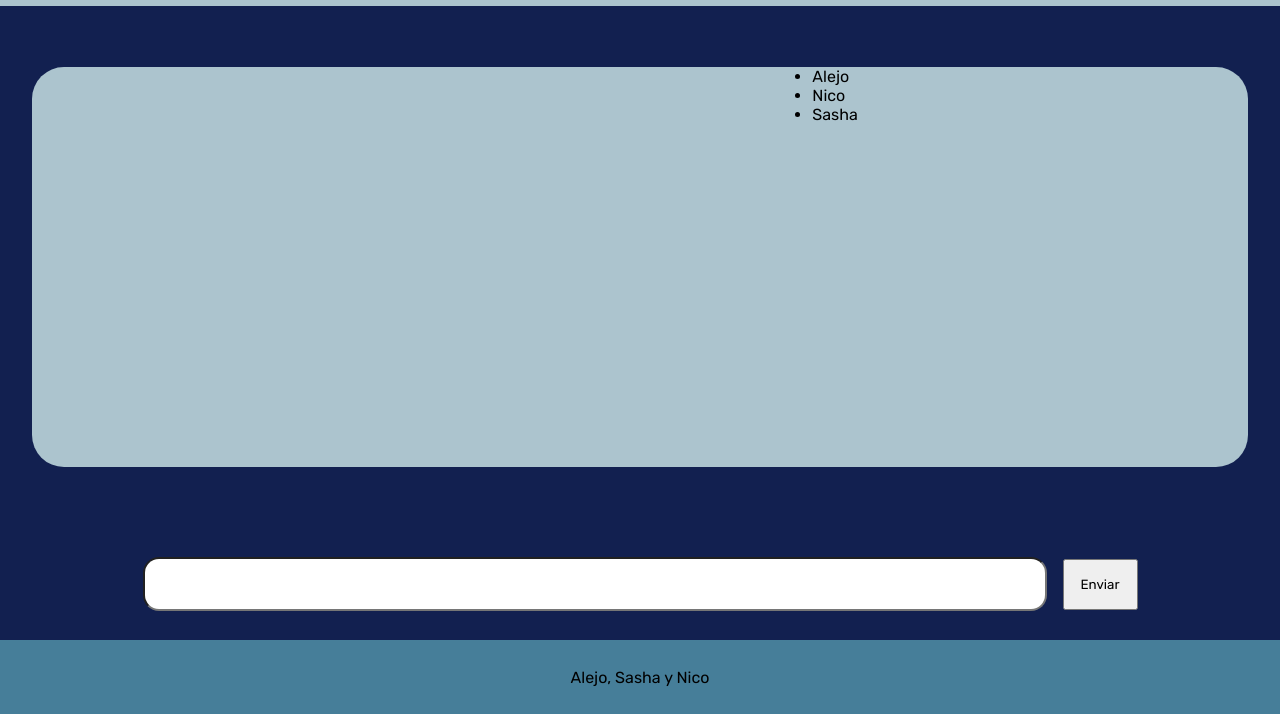
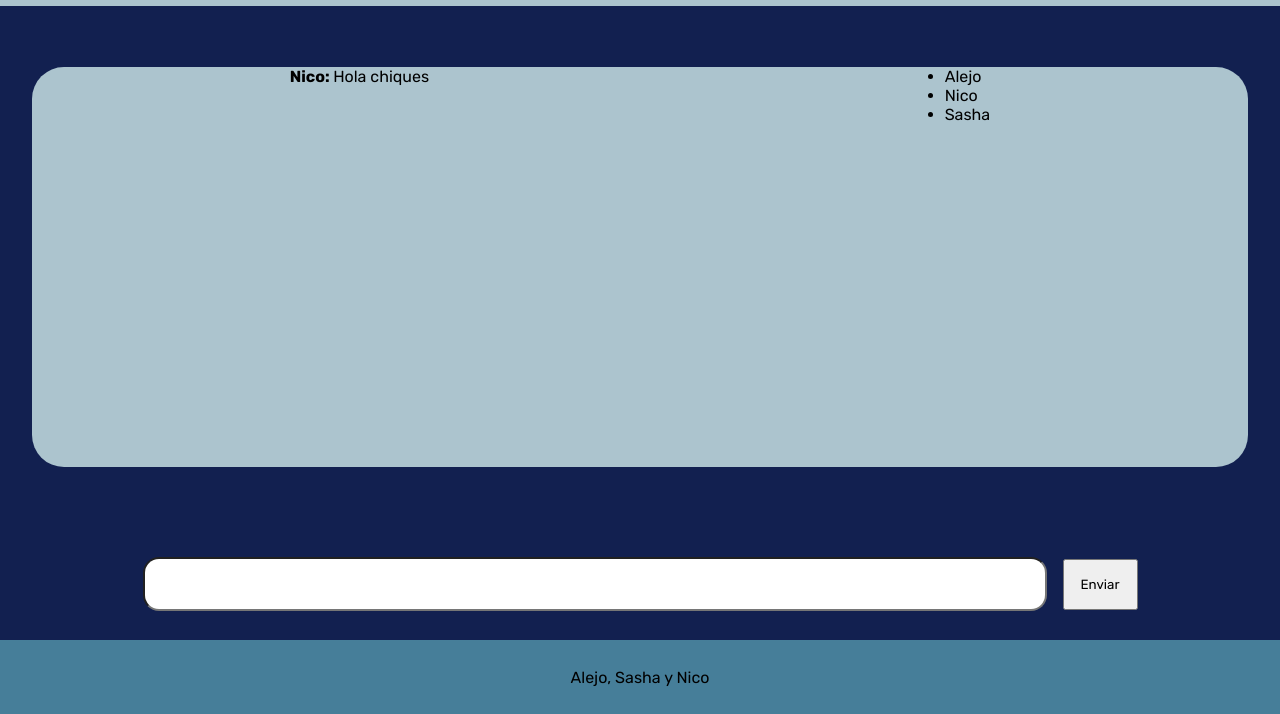
Before and after one commit to NicoAgnello/LIBROOMS-LITE, a website: page public/salaGeneral.html in a window 1280 px wide. Shown: the part 86-800 px from the top of the page. Drawn offline with nearby package versions, Linux system fonts and the light colour scheme; no server answers.

Commit message:
sala general

```diff
--- a/public/mainSala.css
+++ b/public/mainSala.css
@@ -50,8 +50,14 @@ header{
   margin: 2rem;
   border-radius: 2rem;
   display: flex;
-  justify-content: space-evenly;
+  justify-content: space-around;
 }
+
+#chat-log li{
+  list-style: none;
+
+}
+
 .usuarios-conectados{
   display: flex;
 }
--- a/public/mainSala.js
+++ b/public/mainSala.js
@@ -10,6 +10,15 @@ const enviarMensaje = () => {
   inputMensaje.value = ""
 }
 
+//funcion para recibir mensajes del servidor
+const chatLog = document.getElementById('chat-log');
+socket.on('mensajeChat', (mensaje) => {
+  const li = document.createElement('li');
+  li.textContent = mensaje;
+  chatLog.appendChild(li);
+});
+
+
 // Funciones complementarias
 const setLocaleStorage = (nombre, valor) => {
     localStorage.setItem(String(nombre), valor);
--- a/public/salaGeneral.html
+++ b/public/salaGeneral.html
@@ -21,11 +21,14 @@
     </header>
     <main class="main-content">
         <div class="container-chat">
-            <ul>
+            <div id="chat-log">
+              <ul class="lista-chat">
+                <li><b>Nico: </b>  Hola chiques</li>
 
-            </ul>
+              </ul>
+            </div>
             <div class="usuarios-conectados">
-                <ul>
+                <ul class="lista-usuarios">
                     <li>Alejo</li>
                     <li>Nico</li>
                     <li>Sasha</li>
```
Also changed, not shown: public/index.html (+0 -5 lines), public/main.js (+0 -9 lines).
